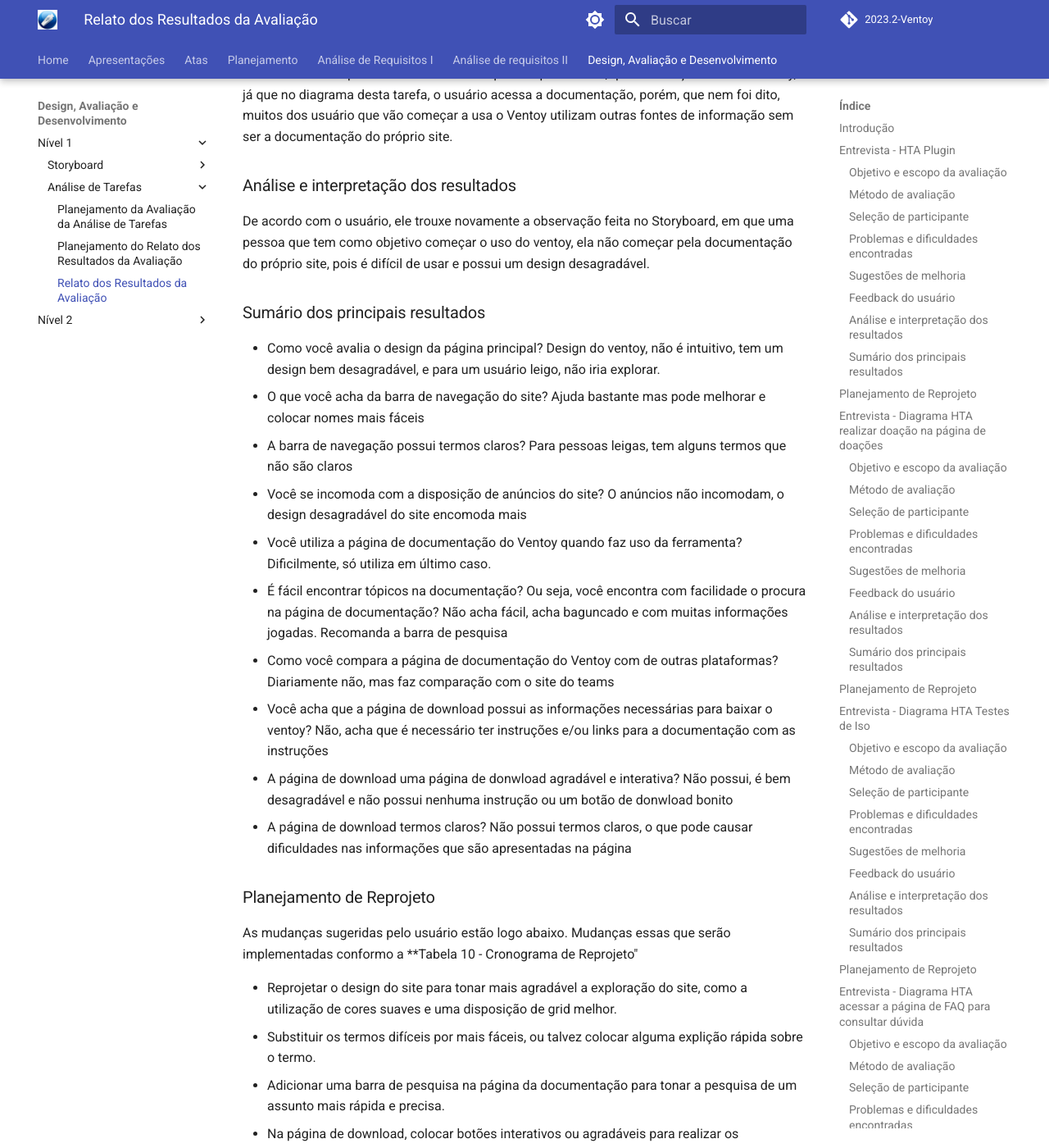
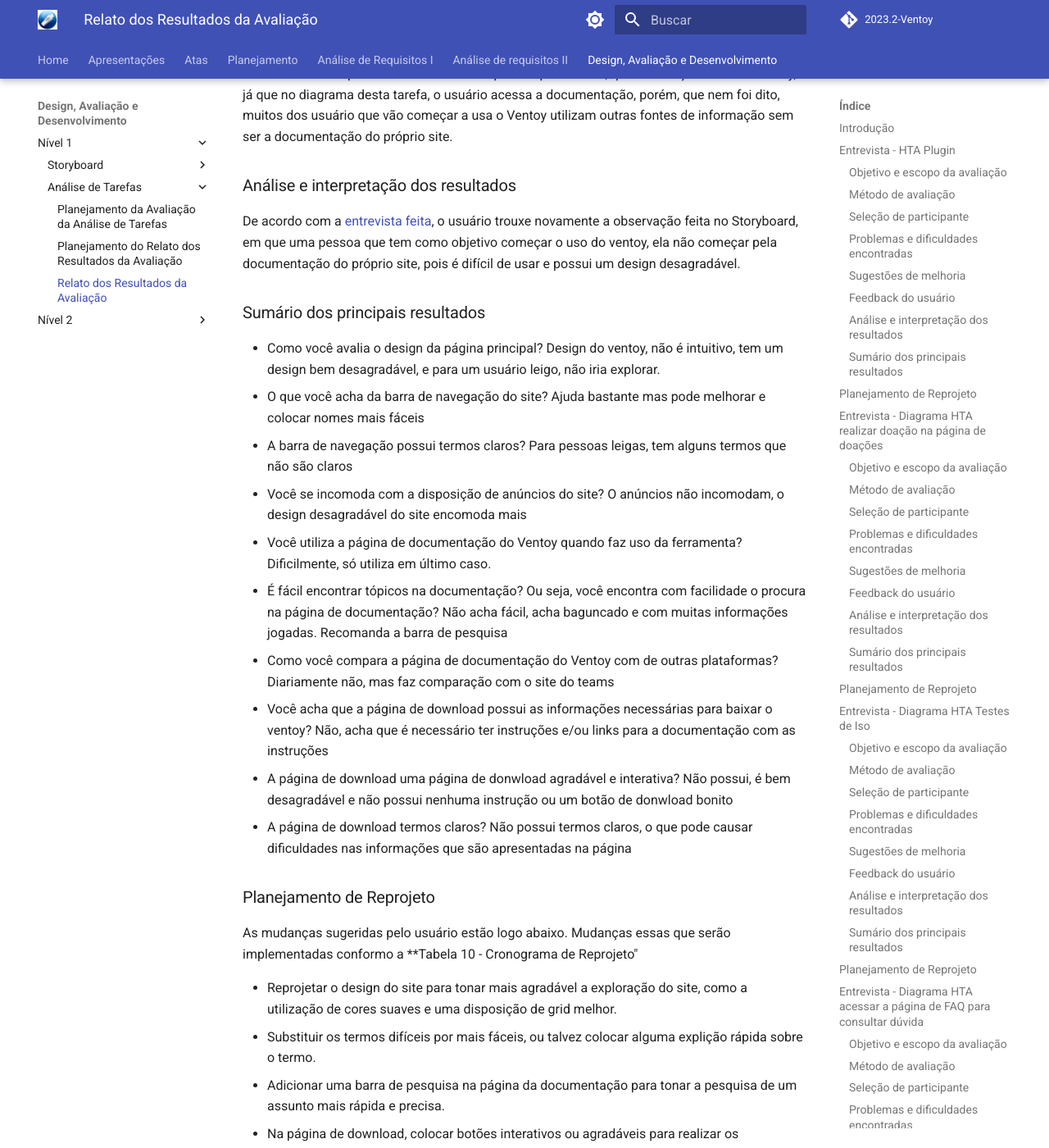
Before and after one commit to Interacao-Humano-Computador/2023.2-Ventoy, an MkDocs documentation site: the page built from docs/DAD/nivel1/AnaliseTarefas/resultado.md, in a window 1280 px wide and 1400 px high, scrolled down 10386 px. Shown: the whole window at 82% size. Built offline with MkDocs 1.6.1 and Material for MkDocs 9.7.7, drawn with Linux system fonts in a browser that asks for light colours; comment, search, counter and statistics services are not loaded.

Commit message:
Update resultado.md

```diff
--- a/docs/DAD/nivel1/AnaliseTarefas/resultado.md
+++ b/docs/DAD/nivel1/AnaliseTarefas/resultado.md
@@ -350,7 +350,7 @@
 
 ### Análise e interpretação dos resultados
 
-De acordo com o usuário, ele trouxe novamente a observação feita no Storyboard, em que uma pessoa que tem como objetivo começar o uso do ventoy, ela não começar pela documentação do próprio site, pois é difícil de usar e possui um design desagradável.
+De acordo com a [entrevista feita](https://youtu.be/xTHNB-6jFOU), o usuário trouxe novamente a observação feita no Storyboard, em que uma pessoa que tem como objetivo começar o uso do ventoy, ela não começar pela documentação do próprio site, pois é difícil de usar e possui um design desagradável.
 
 ### Sumário dos principais resultados
 
@@ -395,10 +395,6 @@
 
 </center>
 
-<p style="text-align: center"><a href="https://youtu.be/xTHNB-6jFOU" target="blanket">Clique aqui</a></p>
-
-<p style="text-align: center"><iframe width="560" height="315" src=" link do video " title="YouTube video player" frameborder="0" allow="accelerometer; autoplay; clipboard-write; encrypted-media; gyroscope; picture-in-picture; web-share" allowfullscreen></iframe></p>
-
 ## Referências Bibliográficas
 
 > 1. BARBOSA, S. D. J.; SILVA, B. S. Interação Humano-Computador. Rio de Janeiro: Elsevier, 2011.
```
